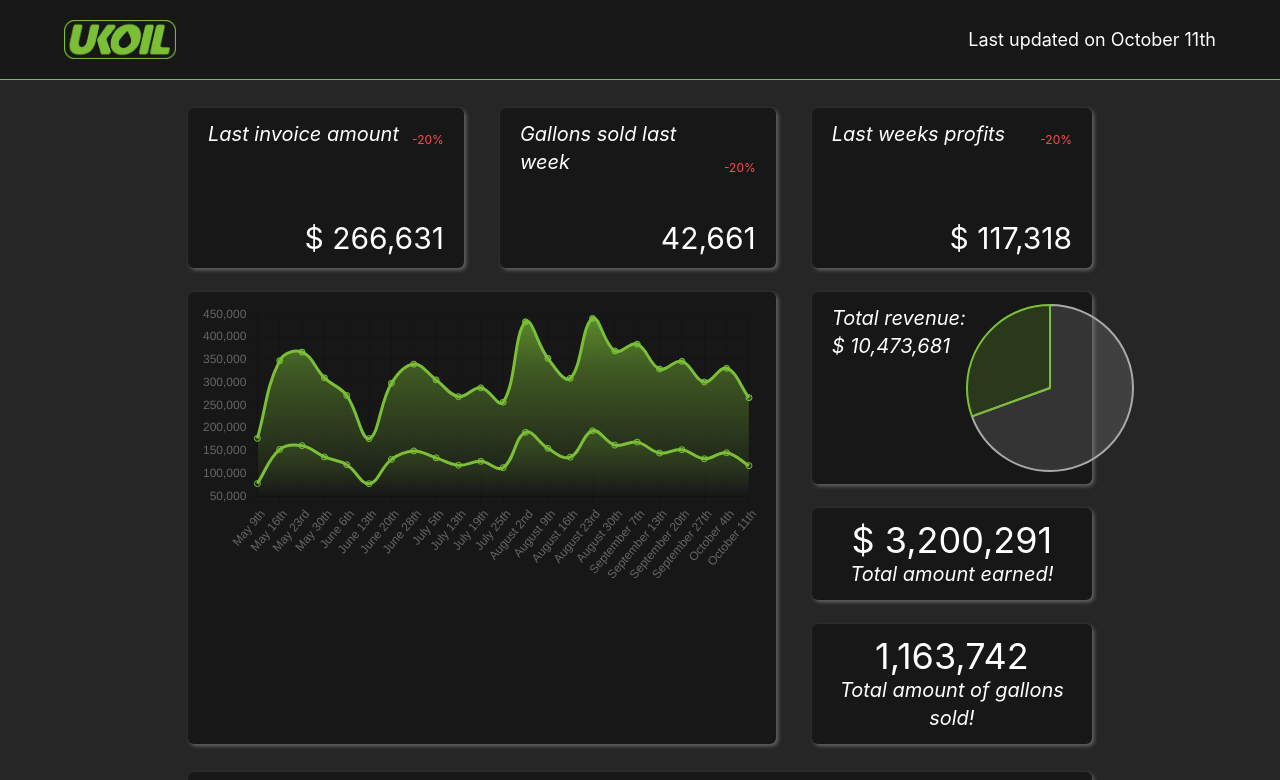
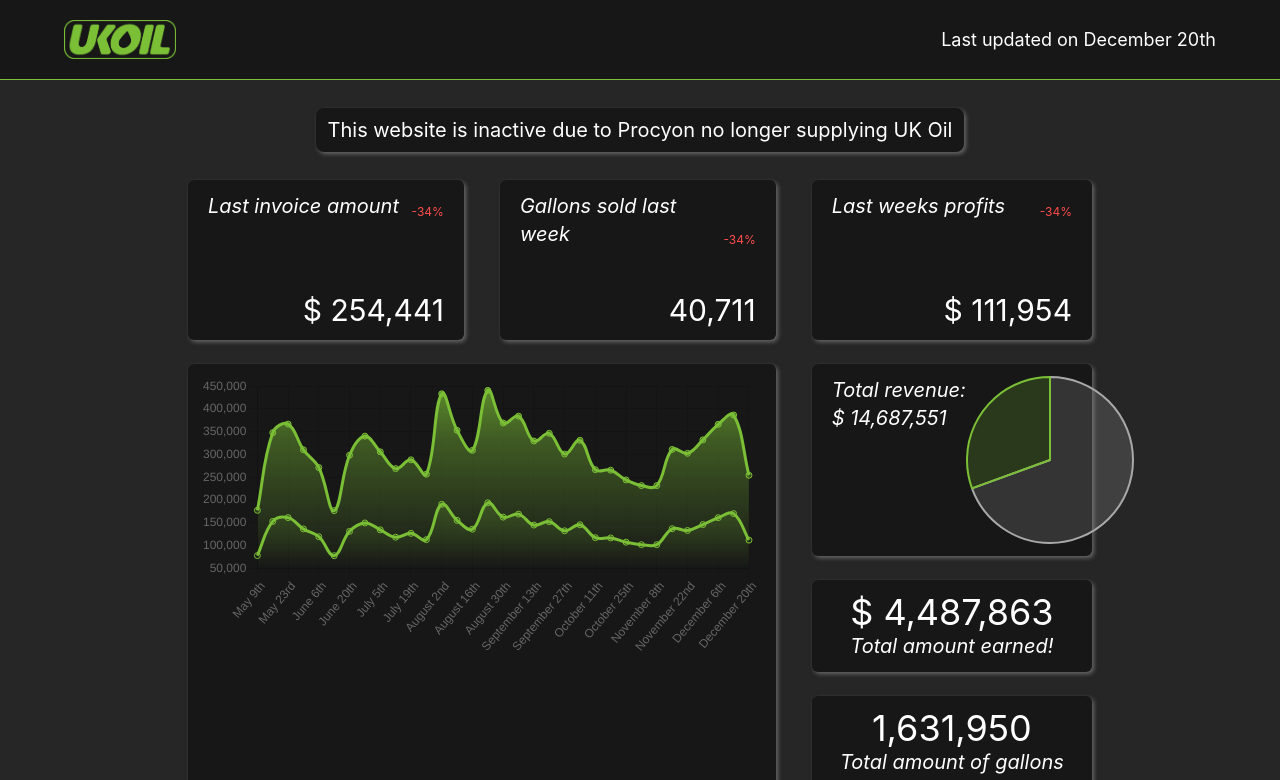
Before and after one commit to KorbenDeSmet/uk-oil, a React (Create React App) app: page / in a window 1280 px wide. Shown: the top 780 px of the page. Built offline with nearby package versions, Linux system fonts and the light colour scheme.

Commit message:
Last commit

```diff
--- a/package.json
+++ b/package.json
@@ -2,7 +2,7 @@
   "name": "uk-oil",
   "version": "0.1.0",
   "private": true,
-  "homepage": "https://korbendesmet.github.io/uk-oil/",
+  "homepage": "https://korbendesmet.github.io/uk-oil",
   "dependencies": {
     "@testing-library/jest-dom": "^5.16.4",
     "@testing-library/react": "^13.3.0",
--- a/src/data/data.json
+++ b/src/data/data.json
@@ -113,5 +113,55 @@
         "id": 23,
         "invoice_date": "2022-10-11T00:00:00.000Z",
         "invoice_amount": 266631.25
+    },
+    {
+        "id": 24,
+        "invoice_date": "2022-10-18T00:00:00.000Z",
+        "invoice_amount": 265481.25
+    },
+    {
+        "id": 25,
+        "invoice_date": "2022-10-25T00:00:00.000Z",
+        "invoice_amount": 244100
+    },
+    {
+        "id": 26,
+        "invoice_date": "2022-11-01T00:00:00.000Z",
+        "invoice_amount": 231718.75
+    },
+    {
+        "id": 27,
+        "invoice_date": "2022-11-08T00:00:00.000Z",
+        "invoice_amount": 231681.25
+    },
+    {
+        "id": 28,
+        "invoice_date": "2022-11-15T00:00:00.000Z",
+        "invoice_amount": 311137.50
+    },
+    {
+        "id": 29,
+        "invoice_date": "2022-11-22T00:00:00.000Z",
+        "invoice_amount": 302568.75
+    },
+    {
+        "id": 30,
+        "invoice_date": "2022-11-29T00:00:00.000Z",
+        "invoice_amount": 332086.50
+    },
+    {
+        "id": 31,
+        "invoice_date": "2022-12-06T00:00:00.000Z",
+        "invoice_amount": 366295.50
+    },
+    {
+        "id": 32,
+        "invoice_date": "2022-12-13T00:00:00.000Z",
+        "invoice_amount": 386788.50
+    },
+    {
+        "id": 33,
+        "invoice_date": "2022-12-20T00:00:00.000Z",
+        "invoice_amount": 254441.25
     }
 ]
--- a/src/pages/App.js
+++ b/src/pages/App.js
@@ -35,6 +35,7 @@ function App() {
       <div className="flex-grow">
         <Header data={data} />
         <div className="flex flex-wrap px-7 mt-7 justify-between lg:mx-auto lg:w-[75%]">
+          <div className="text-xl rounded-lg mx-auto mb-7 shadow-[2px_2px_4px_rgba(169,169,169,0.5)] bg-neutral-900 px-3 py-2">This website is inactive due to Procyon no longer supplying UK Oil</div>
           <div className="flex mb-6 w-full justify-between">
             <div className="flex h-40 flex-col w-[30%] md:grow p-3 shadow-[2px_2px_4px_rgba(169,169,169,0.5)] bg-neutral-900 rounded-md md:mr-9 md:px-5">
               <div className="flex">
```
